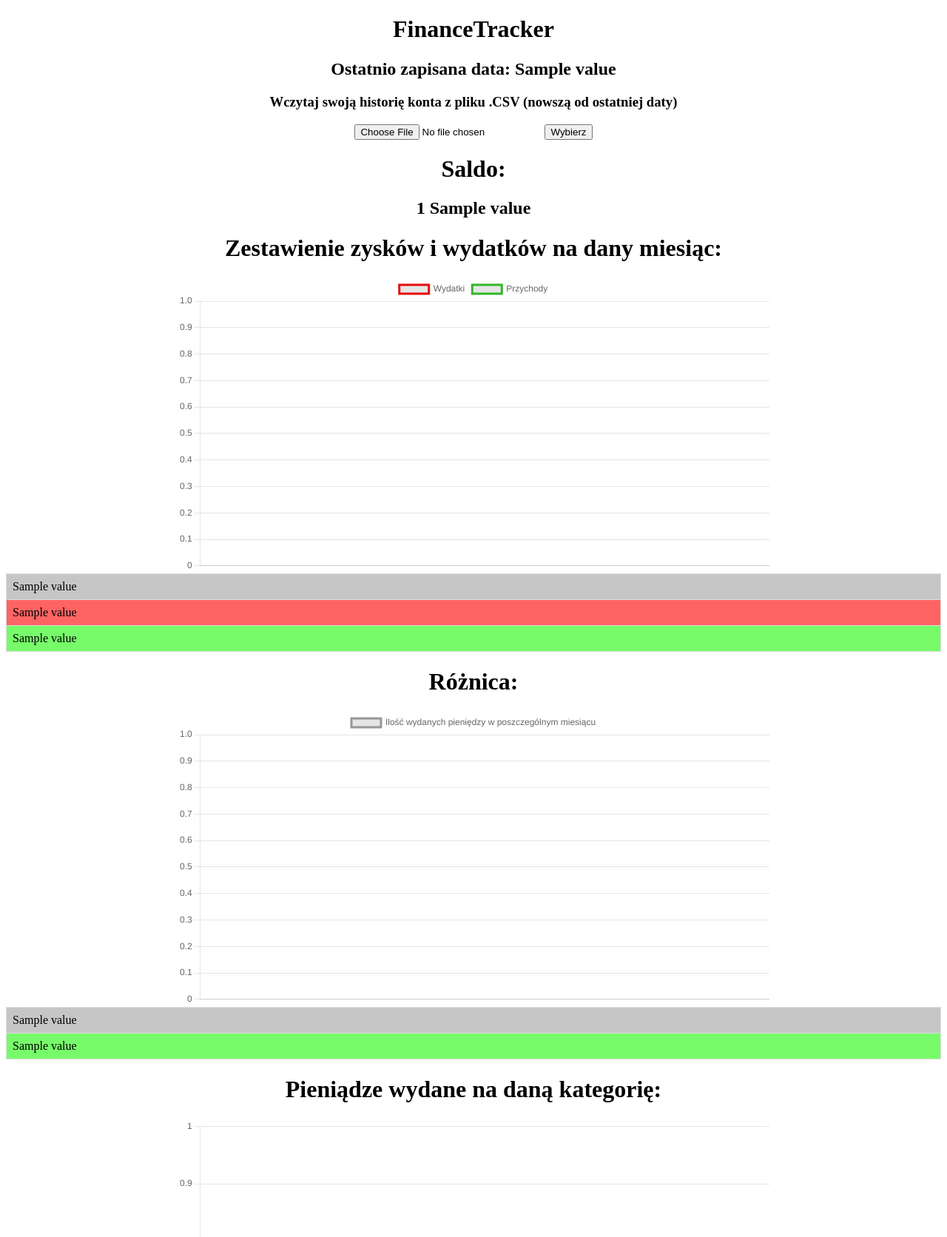
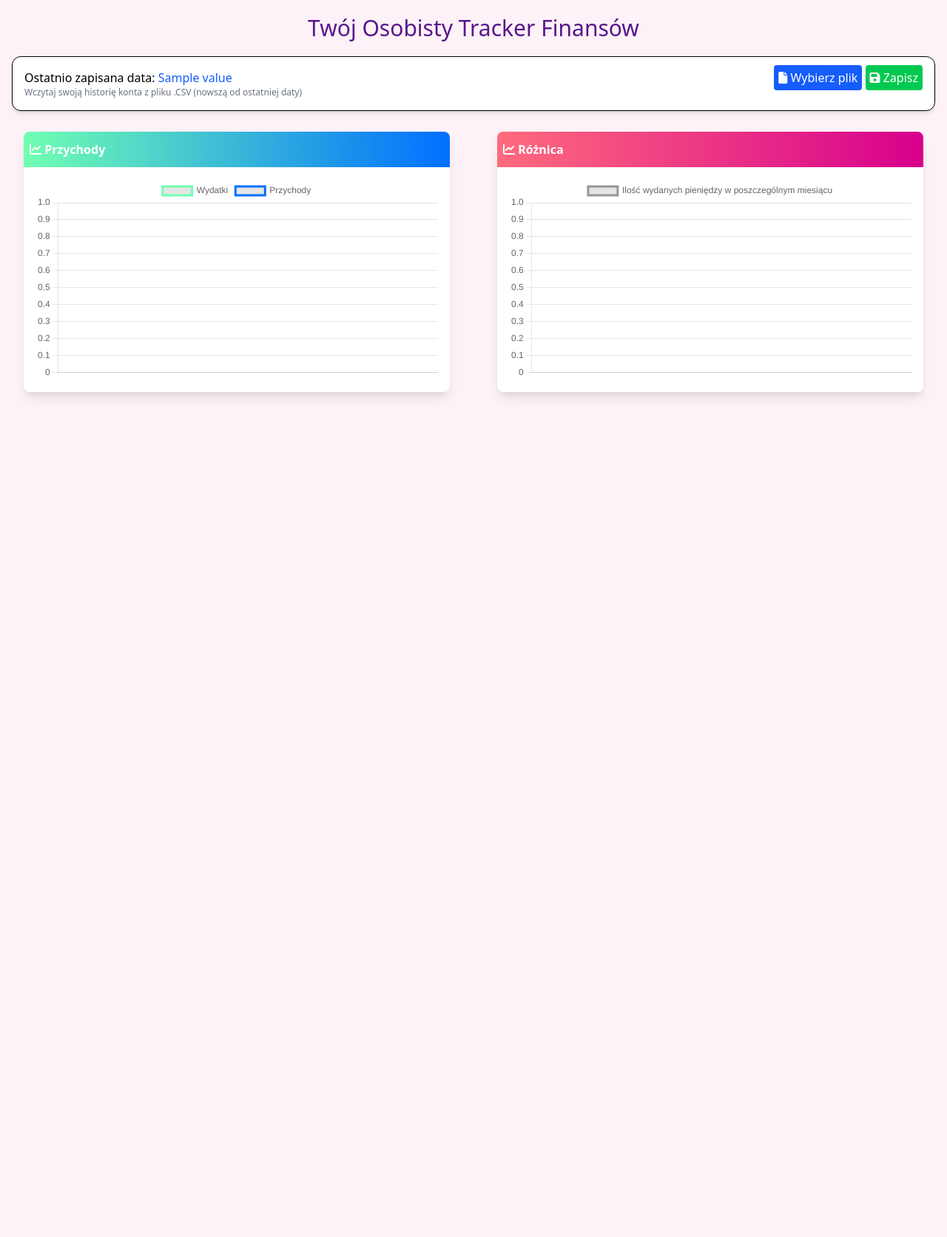
Before and after one commit to KacperMakowski/FinanceTracker, a Flask app: template templates/index.html in a window 1280 px wide. Shown: the top 1672 px of the page at 74% size. After the commit the page ends 537 px from the top, so only its background shows below. Run offline with Flask 3, Linux system fonts and the light colour scheme; the template is opened without the code that fills it: most values are stand-ins (such as "Sample title", 1, 10 or a date in 2020); style sheets or scripts are compiled from the project's sources.

Commit message:
Styling 1

```diff
--- a/app.py
+++ b/app.py
@@ -250,7 +250,7 @@ def merge_data_lists(keys, data, users):
     return category_debits
 
 
-app = Flask(__name__)
+app = Flask(__name__, static_folder='static')
 @app.route('/', methods=['GET', 'POST'])
 
 def main_site():
--- a/static/cred_deb_month_chart.js
+++ b/static/cred_deb_month_chart.js
@@ -16,7 +16,7 @@ const data = {
                 label: 'Wydatki' ,
                 data: chart_debits,
                 fill: false,
-                borderColor: 'rgb(231, 9, 9)',
+                borderColor: 'rgba(113,255,177,1)',
                 tension: 0.1,
                 pointRadius: 5,
             },
@@ -24,7 +24,7 @@ const data = {
                     label: 'Przychody',
                     data: chart_credits,
                     fill: false,
-                    borderColor: 'rgb(48, 183, 39)',
+                    borderColor: 'rgba(0,111,255,1)',
                     tension: 0.1,
                     pointRadius: 5,
                 }]
--- a/static/difference_per_month_chart.js
+++ b/static/difference_per_month_chart.js
@@ -14,7 +14,7 @@ const data = {
                 tension: 0.1, // Ustawienie wygładzenia linii
                 pointRadius: 5,
                 pointBackgroundColor: chart_difference.map(value =>
-            value > 0 ? 'rgba(48, 183, 39, 0.78)' : 'rgba(231, 9, 9, 0.78)'
+            value > 0 ? 'rgba(255,107,125,1)' : 'rgba(215,0,141,1)'
         ),
             }]
         };
--- /dev/null
+++ b/static/src/input.css
@@ -0,0 +1,22 @@
+@import url("https://fonts.googleapis.com/css2?family=Roboto&display=swap");
+@import "tailwindcss";
+@theme {
+}
+input[type="file"]
+{
+    display: none;
+}
+input[type="submit"]
+{
+    display: none;
+}
+.first-chart
+{
+    background: rgb(113,255,177);
+    background: linear-gradient(90deg, rgba(113,255,177,1) 0%, rgba(0,111,255,1) 100%);
+}
+.second-chart
+{
+    background: rgb(255,107,125);
+    background: linear-gradient(90deg, rgba(255,107,125,1) 0%, rgba(215,0,141,1) 100%);
+}
--- a/templates/index.html
+++ b/templates/index.html
@@ -1,8 +1,64 @@
-<!DOCTYPE html>
-<html lang="pl">
-<head>
-    <meta charset="UTF-8">
-    <title>FinanceTracker | Strona główna</title>
+<!doctype html>
+<html class="bg-pink-50">
+<head >
+  <meta charset="UTF-8">
+  <meta name="viewport" content="width=device-width, initial-scale=1.0">
+    <link rel="stylesheet" href="../static/src/output.css">
+    <link rel="stylesheet" href="https://cdnjs.cloudflare.com/ajax/libs/font-awesome/6.0.0-beta3/css/all.min.css">
+    <h1 class="text-purple-900 font-medium text-center text-3xl my-5">
+      Twój Osobisty Tracker Finansów
+    </h1>
+
+    <div class="flex flex-col justify-between bg-white rounded-xl shadow-md py-4 px-4 border mx-4 my-3">
+        <div class="flex flex-row items-center justify-between">
+        <p>Ostatnio zapisana data: <a class="text-blue-600">{{ values[0] }}</a></p>
+            <form action="/" method="post" enctype="multipart/form-data">
+            <label for="file" class="bg-blue-600 text-white rounded p-1.5"><i class="fas fa-file"></i> Wybierz plik</label>
+                <input type="file" name="file" id="file" accept=".csv"/>
+                <label for="file" class="bg-green-500 text-white rounded p-1.5">
+                    <i class="fas fa-save"></i> Zapisz
+                <input type="submit" id = "save_csv" name="save_csv"/>
+                    </label>
+        </form>
+        </div>
+        <p class=" text-gray-500 text-xs">Wczytaj swoją historię konta z pliku .CSV (nowszą od ostatniej daty)</p>
+    </div>
+</head>
+<body>
+<div class="flex justify-around w-full flex-wrap mt-7">
+    <div class="bg-white rounded-lg wfull md:w-9/20 mb-7 shadow-lg">
+        <div class="first-chart rounded-t-lg py-3 px-2 font-bold text-white"><i class="fas fa-chart-line"></i> Przychody</div>
+        <canvas class="m-4" id="LineChartCreditsDebits"></canvas>
+    </div>
+
+    <div class="bg-white rounded-lg w-full md:w-9/20 mb-7 shadow-lg">
+        <div class="second-chart rounded-t-lg py-3 px-2 font-bold text-white"><i class="fas fa-chart-line"></i> Różnica</div>
+        <canvas class="m-4" id="LineChartDifference"></canvas>
+    </div>
+
+</div>
+
+    <script>
+        // Send data to JS
+        let values_to_js = {{ values | tojson }};
+        let months_debits_to_js = {{ values[2] | tojson }};
+        let debits_to_js = {{ values[3] | tojson }};
+        let months_credits_to_js = {{ values[4] | tojson }};
+        let credits_to_js = {{ values[5] | tojson }};
+        let monthly_difference = {{ values[6] | tojson}}
+        let users = {{ values[8][1] | tojson}}
+        let categories_names = {{ values[8][2] | tojson}}
+        let summed_categories = {{ values[9] | tojson}}
+        let summedCategoryDebits = {{ values[10] | tojson}}
+    </script>
+    <script src="https://cdn.jsdelivr.net/npm/chart.js@4.4.7/dist/chart.umd.min.js"></script>
+    <script type="module" src=" {{ url_for('static', filename='cred_deb_month_chart.js') }}"></script>
+    <script type="module" src=" {{ url_for('static', filename='difference_per_month_chart.js') }}"></script>
+    <script type="module" src=" {{ url_for('static', filename='category_chart.js') }}"></script>
+    <script type="module" src=" {{ url_for('static', filename='month_cat_chart.js') }}"></script>
+</body>
+</html>
+    <!--
     <style>
         /* Styl dla tabeli, aby była responsywna */
         .table-container {
@@ -28,8 +84,12 @@
             }
         }
     </style>
+    -->
 </head>
+
 <body>
+
+<!--
     <div style="text-align: center;">
         <h1>FinanceTracker</h1>
         <h2>Ostatnio zapisana data: {{ values[0] }} </h2>
@@ -133,6 +193,6 @@
     <script type="module" src=" {{ url_for('static', filename='category_chart.js') }}"></script>
     <script type="module" src=" {{ url_for('static', filename='month_cat_chart.js') }}"></script>
 
-
+-->
 </body>
 </html>
```
